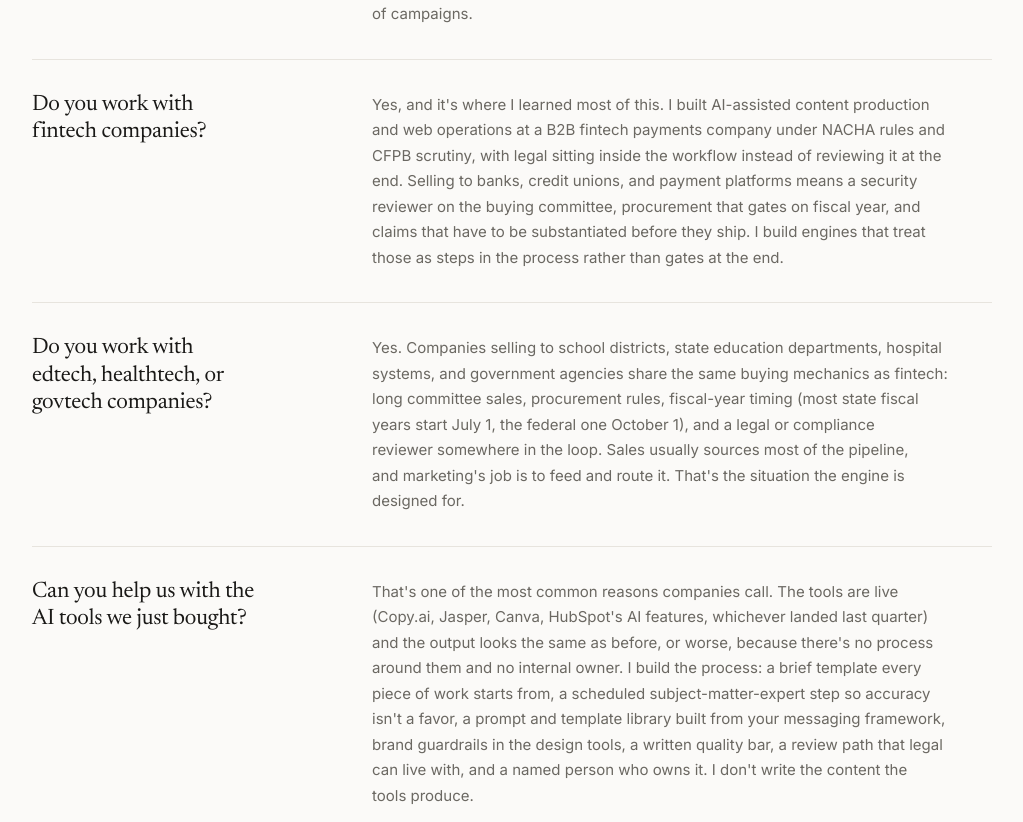
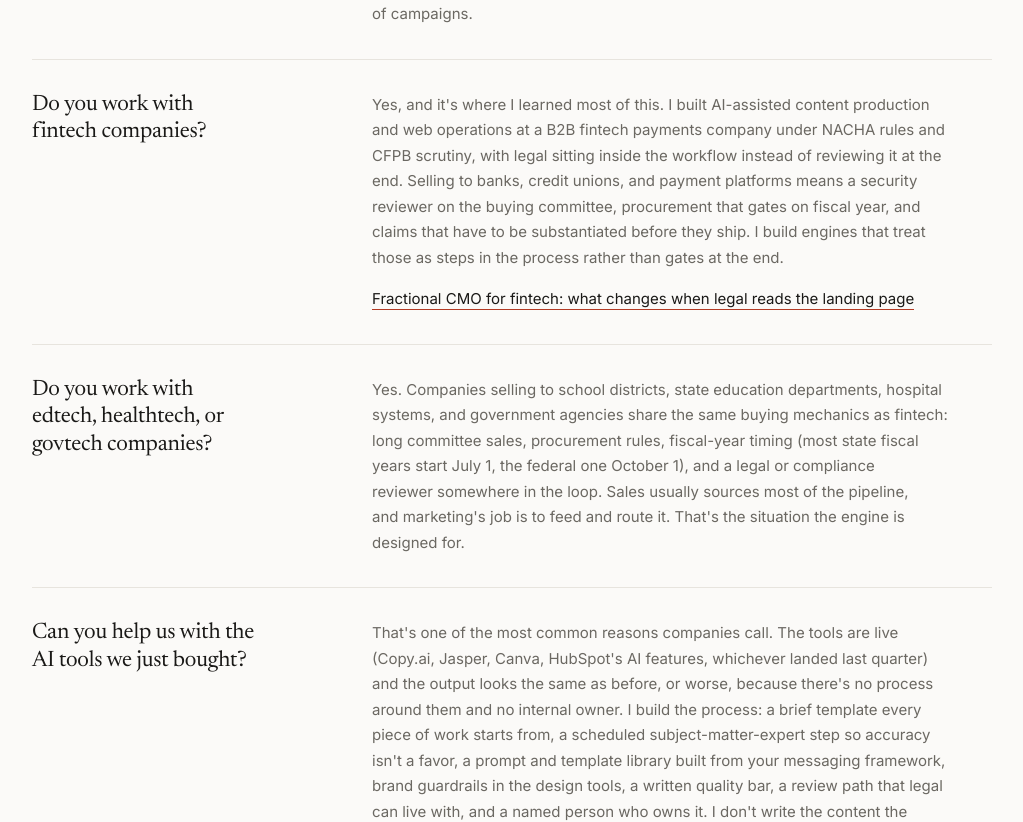
Before and after one commit to neelythomson/neelythomson-site, a Next.js app: page /faq in a window 1280 px wide. Shown: the part 6580-7402 px from the top of the page, without its empty margins (128-1151 px from the left). Built offline with nearby package versions, Linux system fonts and the light colour scheme.

Commit message:
FAQ: fintech answer links to fractional CMO for fintech

```diff
--- a/src/app/faq/page.tsx
+++ b/src/app/faq/page.tsx
@@ -21,7 +21,7 @@ export const metadata: Metadata = {
   },
 };
 
-type QA = { q: string; a: string[] };
+type QA = { q: string; a: string[]; more?: { href: string; text: string } };
 type Group = { label: string; items: QA[] };
 
 const groups: Group[] = [
@@ -176,6 +176,7 @@ const groups: Group[] = [
         a: [
           "Yes, and it's where I learned most of this. I built AI-assisted content production and web operations at a B2B fintech payments company under NACHA rules and CFPB scrutiny, with legal sitting inside the workflow instead of reviewing it at the end. Selling to banks, credit unions, and payment platforms means a security reviewer on the buying committee, procurement that gates on fiscal year, and claims that have to be substantiated before they ship. I build engines that treat those as steps in the process rather than gates at the end.",
         ],
+        more: { href: "/fractional-cmo-fintech", text: "Fractional CMO for fintech: what changes when legal reads the landing page" },
       },
       {
         q: "Do you work with edtech, healthtech, or govtech companies?",
@@ -309,6 +310,11 @@ export default function FAQ() {
                         {p}
                       </p>
                     ))}
+                    {item.more && (
+                      <p className="mt-4 max-w-[62ch] text-[15px] leading-[1.7]">
+                        <a href={item.more.href} className="border-b border-accent pb-px text-ink transition-colors hover:text-accent">{item.more.text}</a>
+                      </p>
+                    )}
                   </div>
                 </article>
               ))}
```
